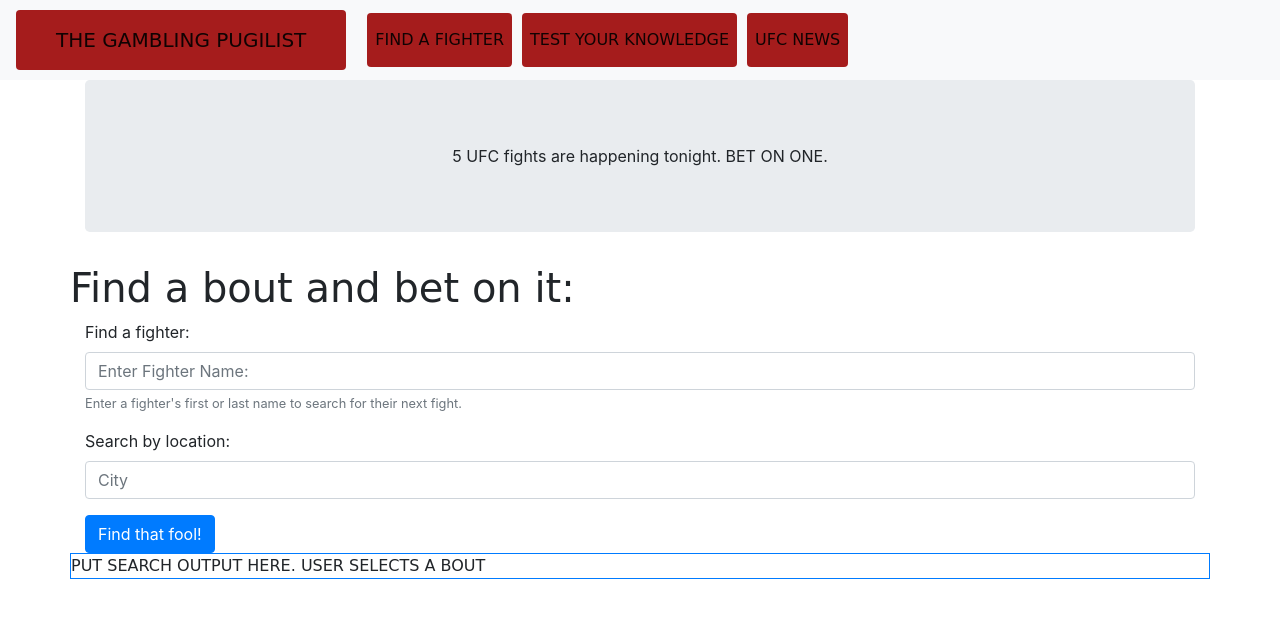
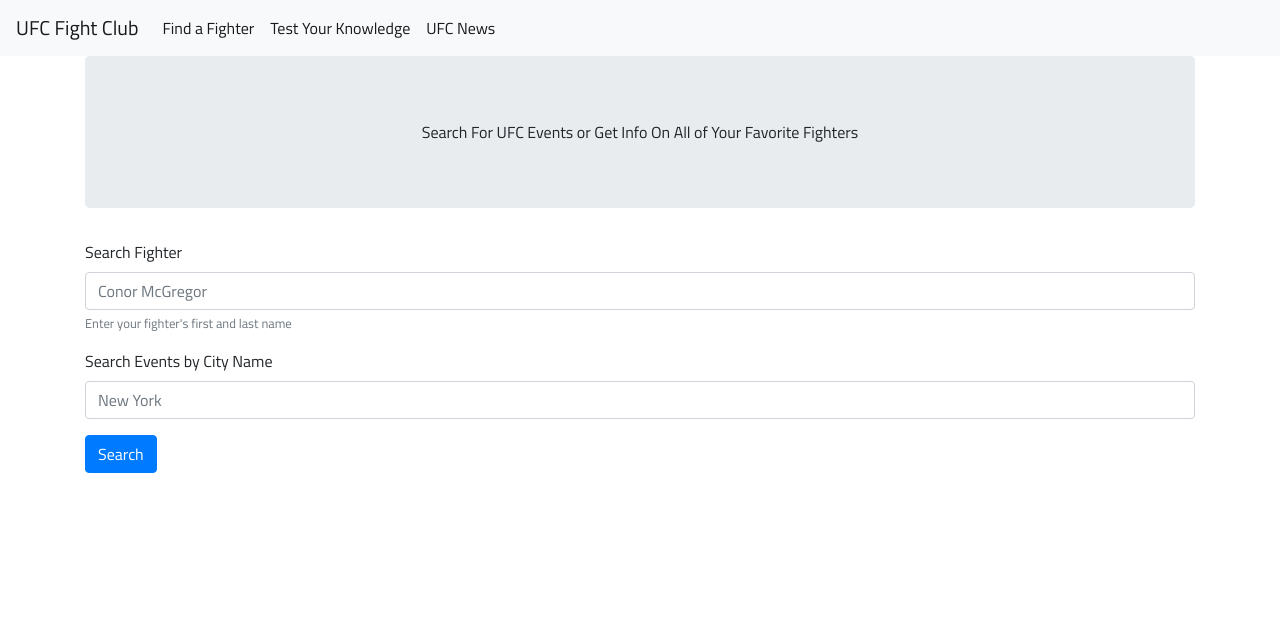
Before and after one commit to JackRyan1989/UltimateFanApp, a plain HTML site: page index.html in a window 1280 px wide. Drawn offline with nearby package versions, Linux system fonts and the light colour scheme; a web font is replaced by a local one.

Commit message:
removed css from index file, changed name of page, added font, etc

```diff
--- a/index.html
+++ b/index.html
@@ -23,13 +23,14 @@
     <script src="https://www.gstatic.com/firebasejs/6.0.4/firebase-database.js"></script>
     <script src="index.js"></script>
     <script type="text/javascript" src="giphy.js"></script>
-    <title>UFC Fighter Search</title>
+    <link href="https://fonts.googleapis.com/css?family=Titillium+Web&display=swap" rel="stylesheet">
+    <title>UFC Fight Club</title>
 </head>
 
 <body>
     <!--Nav bar-->
     <nav class="navbar sticky-top navbar-expand-lg navbar-light bg-light">
-        <a class="navbar-brand" href="#">The Gambling Pugilist</a>
+        <a class="navbar-brand" href="#">UFC Fight Club</a>
         <button class="navbar-toggler" type="button" data-toggle="collapse" data-target="#navbarSupportedContent"
             aria-controls="navbarSupportedContent" aria-expanded="false" aria-label="Toggle navigation">
             <span class="navbar-toggler-icon"></span>
@@ -54,31 +55,30 @@
     <div class="container">
         <!--Title-->
         <div class="jumbotron text-center">
-            <span id="numFights">5</span>
-            <span>UFC fights are happening tonight. BET ON ONE.</span>
+            <span id="numFights"></span>
+            <span>Search For UFC Events or Get Info On All of Your Favorite Fighters</span>
         </div>
 
         <!--Search section-->
         <div class="row text-center">
-            <h1>Find a bout and bet on it:</h1>
+
         </div>
         <form>
             <div class="form-group">
-                <label for="fighterInput">Find a fighter:</label>
+                <label for="fighterInput">Search Fighter</label>
                 <input type="text" class="form-control" id="fighterInput" aria-describedby="fighterHelp"
-                    placeholder="Enter Fighter Name:">
-                <small id="fighterHelp" class="form-text text-muted">Enter a fighter's first or last name to search for
-                    their next fight.</small>
+                    placeholder="Conor McGregor">
+                <small id="fighterHelp" class="form-text text-muted">Enter your fighter's first and last name</small>
             </div>
             <div class="form-group">
-                <label for="locationInput">Search by location:</label>
-                <input type="text" class="form-control" id="cityInput" placeholder="City">
+                <label for="locationInput">Search Events by City Name</label>
+                <input type="text" class="form-control" id="cityInput" placeholder="New York">
             </div>
-            <button type="submit" class="btn btn-primary" id="submitButton">Find that fool!</button>
+            <button type="submit" class="btn btn-primary" id="submitButton">Search</button>
         </form>
         <!--Search output section - dynamically created by the results drawn from the api-->
-        <div class="row border border-primary" id="searchOutput">
-            <span>PUT SEARCH OUTPUT HERE. USER SELECTS A BOUT</span>
+        <div class="row" id="searchOutput">
+            <!-- <span>PUT SEARCH OUTPUT HERE. USER SELECTS A BOUT</span> -->
             <!--User selects a bout-->
         </div>
 
--- a/style.css
+++ b/style.css
@@ -1,40 +1,8 @@
-.navbar-brand{
-  font-family: 'Slackey', cursive;  text-decoration: none;
-  color: rgba(255, 255, 255, 0.8);
-  background: rgb(165, 28, 28);
-  padding: 15px 40px;
-  border-radius: 4px;
-  font-weight: normal;
-  text-transform: uppercase;
-  transition: all 0.2s ease-in-out;
+body {
+  font-family: 'Titillium Web', sans-serif;
 }
 
-.navbar-brand:hover{
-  color: rgba(255, 255, 255, 1);
-  box-shadow: 0 5px 15px rgb(205, 212, 17);
-}
 
-.nav-link{
-  font-family: 'Slackey', cursive;
-  text-decoration: none;
-  color: rgba(255, 255, 255, 0.8);
-  background: rgb(165, 28, 28);
-  padding: 15px 40px;
-  margin: 5px;
-  border-radius: 4px;
-  font-weight: normal;
-  text-transform: uppercase;
-  transition: all 0.2s ease-in-out;
-}
-
-.nav-link:hover{
-  color: rgba(255, 255, 255, 1);
-  box-shadow: 0 5px 15px rgb(205, 212, 17);
-}
-
-.row{
-  font-family: 'Slackey', cursive;
-}
 
 #gif-img{
   height: 300px;
```
